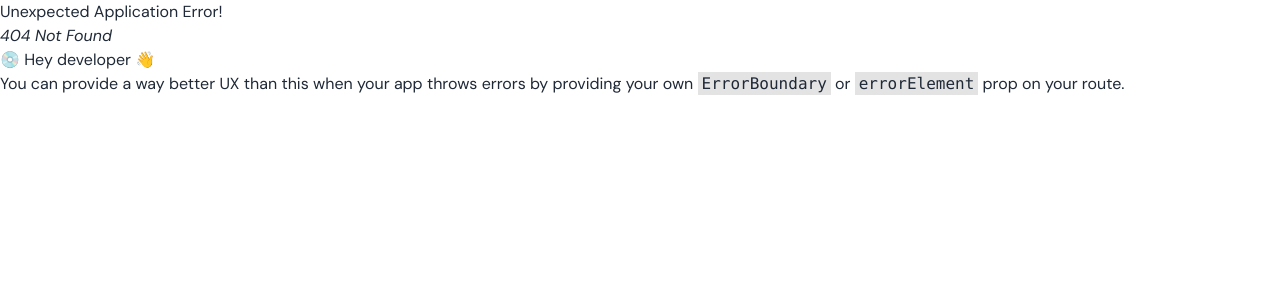
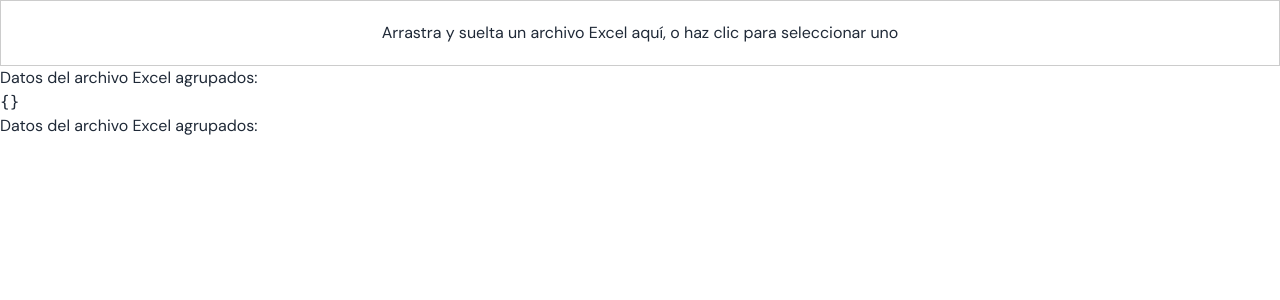
Before and after one commit to Jerick97/s14-17-t-java, a React (Vite) app in the folder frontend-nocountry-s14-17-t-java/: page /excel in a window 1280 px wide. Before the commit this address had no page. Shown: the top 300 px of the page. Built offline with nearby package versions, Linux system fonts and the light colour scheme.

Commit message:
feat(frontend): uploadExcel

```diff
--- a/frontend-nocountry-s14-17-t-java/package.json
+++ b/frontend-nocountry-s14-17-t-java/package.json
@@ -12,7 +12,9 @@
   "dependencies": {
     "react": "^18.2.0",
     "react-dom": "^18.2.0",
-    "react-router-dom": "^6.22.3"
+    "react-dropzone": "^14.2.3",
+    "react-router-dom": "^6.22.3",
+    "xlsx": "^0.18.5"
   },
   "devDependencies": {
     "@types/react": "^18.2.66",
--- /dev/null
+++ b/frontend-nocountry-s14-17-t-java/src/components/UploadExcel/UploadExcel.jsx
@@ -0,0 +1,105 @@
+import React, { useState } from "react";
+import { useDropzone } from "react-dropzone";
+import * as XLSX from "xlsx";
+
+function FileUploader() {
+  const [groupedData, setGroupedData] = useState({});
+
+  const validateEmail = (email) => {
+    const emailRegex = /^[^\s@]+@[^\s@]+\.[^\s@]+$/;
+    return emailRegex.test(email);
+  };
+
+  const onDrop = (acceptedFiles) => {
+    const reader = new FileReader();
+
+    reader.onload = (event) => {
+      const binaryString = event.target.result;
+      const workbook = XLSX.read(binaryString, { type: "binary" });
+      const sheetName = workbook.SheetNames[0];
+      const worksheet = workbook.Sheets[sheetName];
+      const excelData = XLSX.utils.sheet_to_json(worksheet, { header: 1 });
+
+      const groupedData = {};
+      excelData.forEach((row) => {
+        const [group, ...personData] = row;
+        const groupName = group.trim();
+
+        if (!groupedData[groupName]) {
+          groupedData[groupName] = [];
+        }
+
+        const email = personData[2];
+        const staff = personData[4] === 1;
+
+        const personObj = {
+          apellidos: personData[0],
+          nombres: personData[1],
+          email: email,
+          emailValido: validateEmail(email),
+          rol: personData[3],
+          staff: staff,
+        };
+
+        groupedData[groupName].push(personObj);
+      });
+
+      delete groupedData["grupo"];
+
+      setGroupedData(groupedData);
+      console.log(groupedData);
+    };
+
+    reader.readAsBinaryString(acceptedFiles[0]);
+  };
+  const { getRootProps, getInputProps } = useDropzone({ onDrop });
+
+  return (
+    <div>
+      <div
+        {...getRootProps()}
+        style={{
+          border: "1px solid #ccc",
+          padding: "20px",
+          textAlign: "center",
+          cursor: "pointer",
+        }}
+      >
+        <input {...getInputProps()} />
+        <p>
+          Arrastra y suelta un archivo Excel aquí, o haz clic para seleccionar
+          uno
+        </p>
+      </div>
+
+      <div>
+        <h2>Datos del archivo Excel agrupados:</h2>
+        <pre>{JSON.stringify(groupedData, null, 2)}</pre>
+      </div>
+
+      <div>
+        <h2>Datos del archivo Excel agrupados:</h2>
+        {Object.keys(groupedData).map((group) => (
+          <div key={group}>
+            <h3>{group}</h3>
+            <ul>
+              {groupedData[group].map((person, index) => (
+                <li key={index}>
+                  <strong>Apellidos:</strong> {person.apellidos},{" "}
+                  <strong>Nombres:</strong> {person.nombres},{" "}
+                  <strong>Email:</strong> {person.email},{" "}
+                  <strong>Formato de Email válido:</strong>{" "}
+                  {person.emailValido ? "Sí" : "No"}, <strong>Rol:</strong>{" "}
+                  {person.rol}, <strong>Staff:</strong>{" "}
+                  {person.staff ? "Sí" : "No"}
+                </li>
+              ))}
+            </ul>
+          </div>
+        ))}
+      </div>
+    </div>
+  );
+}
+
+export default FileUploader;
--- a/frontend-nocountry-s14-17-t-java/src/routes/router.jsx
+++ b/frontend-nocountry-s14-17-t-java/src/routes/router.jsx
@@ -1,6 +1,7 @@
 import { createBrowserRouter } from "react-router-dom";
 import Login from "../pages/auth/login/Login";
 import { PrivateRoute } from "./PrivateRoute";
+import UploadExcel from "../components/UploadExcel/UploadExcel";
 
 export const router = createBrowserRouter([
   {
@@ -15,6 +16,10 @@ export const router = createBrowserRouter([
     path: "/login",
     element: <Login />,
   },
+  {
+    path: "/excel",
+    element: <UploadExcel />,
+  },
 ]);
 
 export default router;
```
Also changed, not shown: 1 other file (tests, documents, lock files or other folders).
